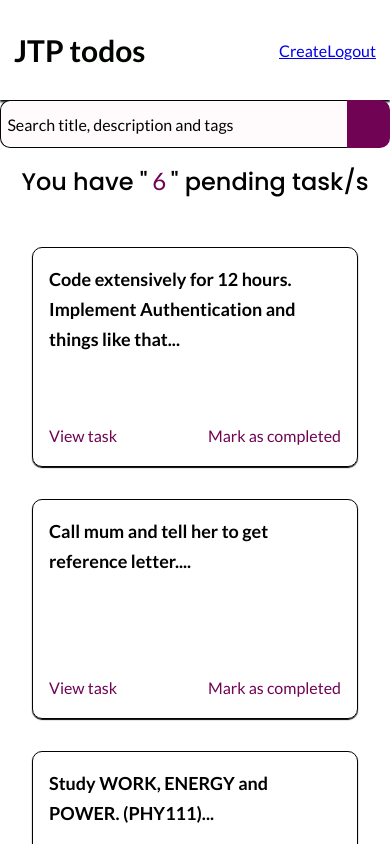
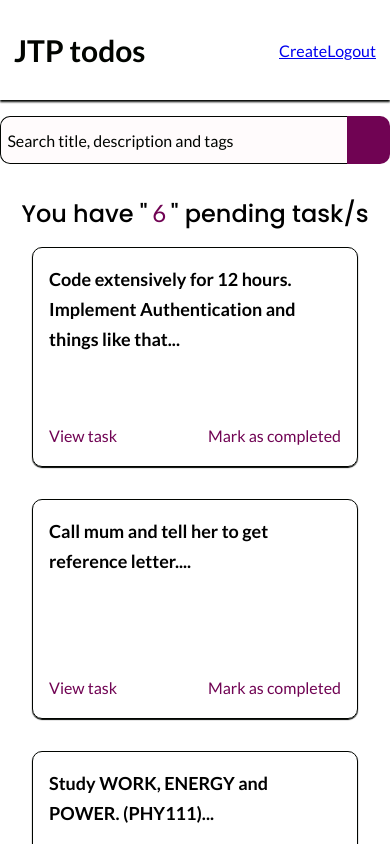
Before and after one commit to joshytheprogrammer/todos-frontend, a Nuxt app: page / in a window 390 px wide. Shown: the top 844 px of the page. Built offline with nearby package versions, Linux system fonts and the light colour scheme; some icons are missing.

Commit message:
mobile friendly nav

```diff
--- a/components/App/Bar.vue
+++ b/components/App/Bar.vue
@@ -59,5 +59,9 @@ export default {
 
     }
   }
+
+  @media screen and (max-width: $medium){
+    margin: 1rem auto;
+  }
 }
 </style>
--- a/components/App/Heading.vue
+++ b/components/App/Heading.vue
@@ -12,7 +12,7 @@ export default {
 
 <style lang="scss" scoped>
 .heading {
-  padding: 1rem 12px;
+
   text-align: center;
 
   h2 {
--- a/pages/index.vue
+++ b/pages/index.vue
@@ -52,11 +52,9 @@ export default {
 
 <style lang="scss" scoped>
 .dashboard {
+  padding: 1rem;
 
   .tasks {
-    margin: auto;
-    padding: 1rem;
-
     display: flex;
     justify-content: center;
     flex-wrap: wrap;
```
